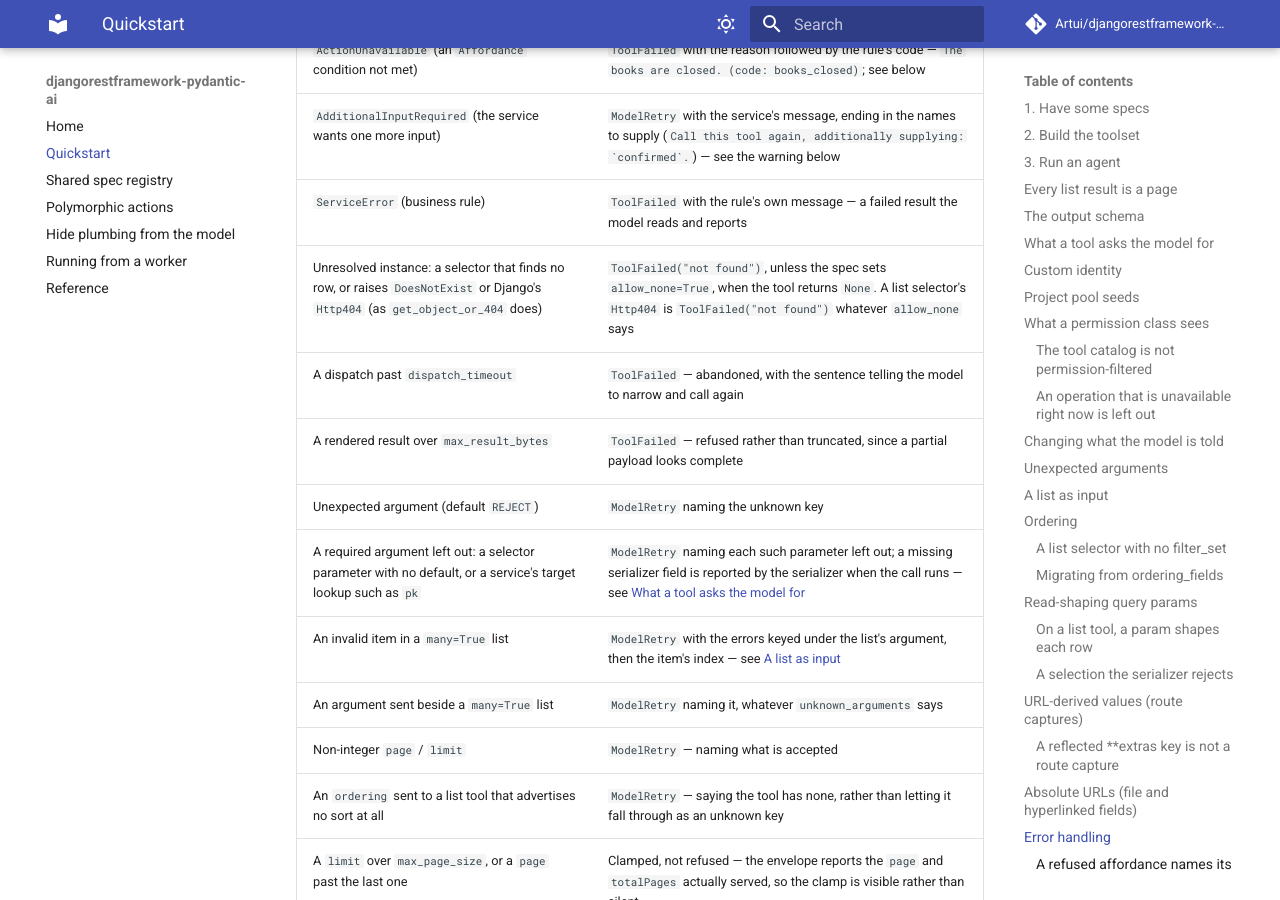
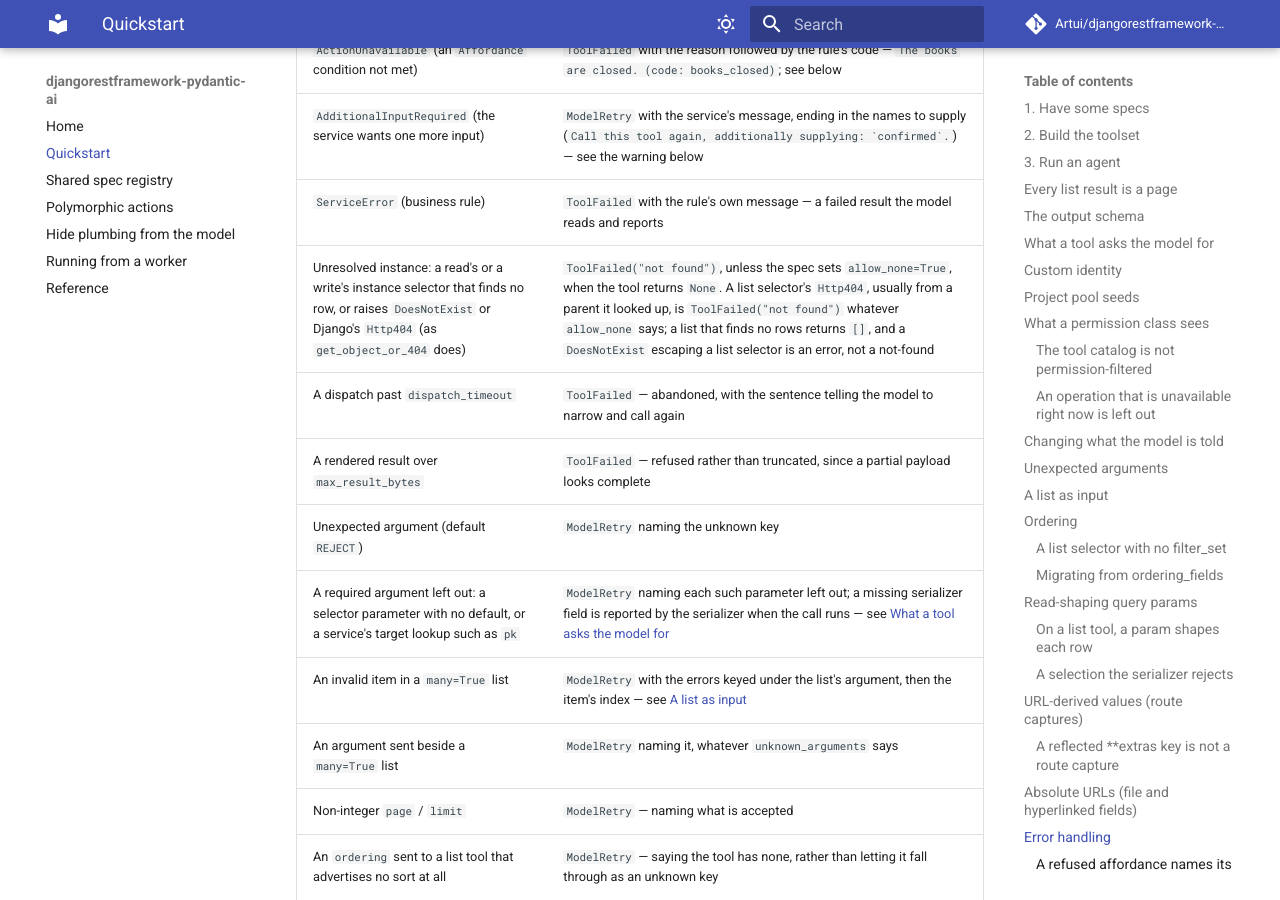
Before and after one commit to Artui/djangorestframework-pydantic-ai, an MkDocs documentation site: the page built from docs/quickstart.md, in a window 1280 px wide and 900 px high, scrolled down 22416 px. Built offline with MkDocs 1.6.1 and Material for MkDocs 9.7.7, drawn with Linux system fonts in a browser that asks for light colours; comment, search, counter and statistics services are not loaded.

Commit message:
Say what a list selector's DoesNotExist answers beside its Http404
Co-Authored-By: Claude Opus 5.5 <noreply@anthropic.com>

```diff
--- a/docs/quickstart.md
+++ b/docs/quickstart.md
@@ -1063,7 +1063,7 @@ The toolset maps drf-services' failure kinds onto the Pydantic-AI model loop:
 | `ActionUnavailable` (an `Affordance` condition not met) | `ToolFailed` with the reason followed by the rule's code — `The books are closed. (code: books_closed)`; see below |
 | `AdditionalInputRequired` (the service wants one more input) | `ModelRetry` with the service's message, ending in the names to supply (``Call this tool again, additionally supplying: `confirmed`.``) — see the warning below |
 | `ServiceError` (business rule) | `ToolFailed` with the rule's own message — a failed result the model reads and reports |
-| Unresolved instance: a selector that finds no row, or raises `DoesNotExist` or Django's `Http404` (as `get_object_or_404` does) | `ToolFailed("not found")`, unless the spec sets `allow_none=True`, when the tool returns `None`. A list selector's `Http404` is `ToolFailed("not found")` whatever `allow_none` says |
+| Unresolved instance: a read's or a write's instance selector that finds no row, or raises `DoesNotExist` or Django's `Http404` (as `get_object_or_404` does) | `ToolFailed("not found")`, unless the spec sets `allow_none=True`, when the tool returns `None`. A list selector's `Http404`, usually from a parent it looked up, is `ToolFailed("not found")` whatever `allow_none` says; a list that finds no rows returns `[]`, and a `DoesNotExist` escaping a list selector is an error, not a not-found |
 | A dispatch past `dispatch_timeout` | `ToolFailed` — abandoned, with the sentence telling the model to narrow and call again |
 | A rendered result over `max_result_bytes` | `ToolFailed` — refused rather than truncated, since a partial payload looks complete |
 | Unexpected argument (default `REJECT`) | `ModelRetry` naming the unknown key |
```
